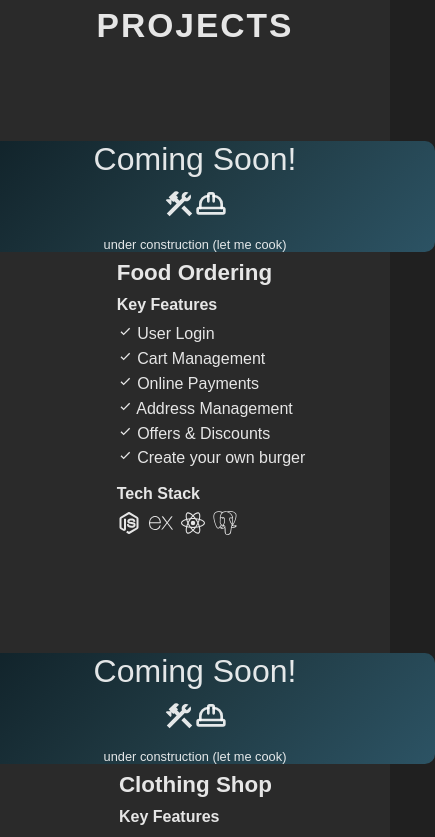
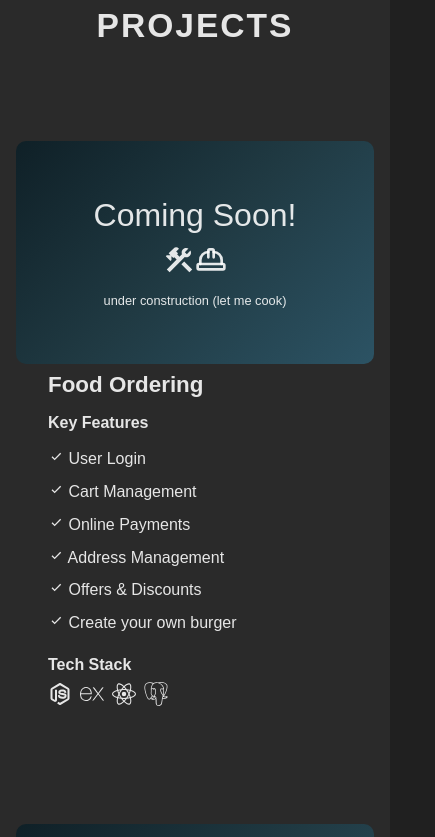
Before and after one commit to thami-coding/portfolio, a React (Vite) app: page / in a window 390 px wide. Shown: the part 3700-4537 px from the top of the page, 435 px wide, since content can reach past the window. Built offline with nearby package versions, Linux system fonts and the light colour scheme.

Commit message:
modified style for mobile first approach

```diff
--- a/src/components/project/project-card.css
+++ b/src/components/project/project-card.css
@@ -1,11 +1,11 @@
 .project-card {
-  max-width: 62rem;
   display: flex;
   margin: 5rem auto;
-  /* border: 1px solid white; */
   border-radius: 10px;
   margin-bottom: 4rem;
   padding: 1rem;
+  flex-flow: column;
+
 }
 
 .tech-stack {
@@ -17,7 +17,9 @@
   padding-left: 2rem;
   display: flex;
   flex-flow: column;
-  row-gap: 0.6rem;
+  align-items: start;
+  /* border: 1px solid red; */
+  row-gap: 1rem;
 }
 
 .project-title {
@@ -34,31 +36,30 @@
   font-size: 1rem;
 }
 
-.tech-stack-title{
-   font-size: 1rem;
-   margin: 0.5rem 0;
+.tech-stack-title {
+  font-size: 1rem;
+  margin: 0.5rem 0;
 
 }
 
 .project-video-container {
-  max-width: 30rem;
+  width: 100%;
 }
 
 .project-video {
-  width: 100%;
-  height: 100%;
   border-radius: 10px;
   cursor: pointer;
   /* temp styles */
-  /* border: 1px solid red; */
-  max-width: 25rem;
-  min-width: 30rem;
+  max-width: 24rem;
+  min-width: 20rem;
+  margin: 0 auto;
   display: flex;
   flex-flow: column;
   align-items: center;
   justify-content: center;
   font-size: 2rem;
   row-gap: 0.6rem;
+  padding: 3.5rem;
   background: linear-gradient(135deg, #0f2027, #203a43, #2c5364);
 
 }
@@ -67,33 +68,45 @@
   font-size: 0.8rem;
 }
 
-.icon-size{
+.icon-size {
   font-size: 1.5rem;
 }
-.feature-check{
+
+.feature-check {
   display: flex;
   flex-flow: column;
-  row-gap: 0.3rem;
+  row-gap: 0.8rem;
 }
 
-@media (max-width: 996px) {
-  .project-card {
-    flex-direction: column;
-    align-items: center;
-    max-width: 35rem;
-  }
-
+.project-info span {
+  margin-left: 0.4rem;
 }
 
-@media(max-width: 676px) {
+
+
+@media(min-width: 471px) {
   .project-card {
-    flex-direction: column;
-    align-items: center;
     max-width: 30rem;
   }
 }
 
+@media (min-width: 900px) {
+  .project-card {
+    flex-flow: row;
+    max-width: 62rem;
+  }
 
-.project-info span {
-  margin-left: 0.4rem;
+  .project-text-container {
+    padding-left: 5rem;
+  }
+
+  .project-video {
+    margin: 0;
+    max-width: 35rem;
+    height: 100%;
+  }
+  .project-video-container {
+  width: 50%;
 }
+
+}
```
